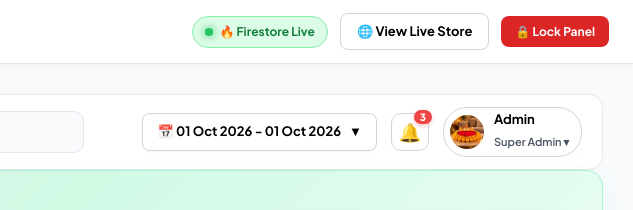
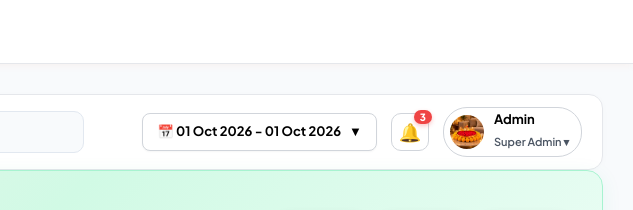
Before and after one commit to khushukolhe/blinjo-unique, a website: page admin.html in a window 1280 px wide. Shown: the top 210 px of the page, 647-1280 px from the left. Drawn offline with Linux system fonts and the light colour scheme.

Commit message:
Remove header action buttons from admin panel

```diff
--- a/admin.html
+++ b/admin.html
@@ -27,17 +27,7 @@
         <span class="admin-badge-tag">STORE MANAGER</span>
       </div>
 
-      <div class="admin-header-actions" style="display:flex; align-items:center; gap:12px;">
-        <span id="firestoreStatusBadge" style="display:inline-flex; align-items:center; gap:6px; background:#dcfce7; color:#15803d; border:1px solid #86efac; font-size:12px; font-weight:700; padding:6px 12px; border-radius:20px;">
-          <span style="width:8px; height:8px; background:#22c55e; border-radius:50%; display:inline-block; box-shadow:0 0 8px #22c55e;"></span> 🔥 Firestore Live
-        </span>
-        <a href="index.html" class="btn-outline-store" target="_blank">
-          🌐 View Live Store
-        </a>
-        <button class="btn-danger-sm" id="adminLogoutBtn">
-          🔒 Lock Panel
-        </button>
-      </div>
+
     </div>
   </header>
 
```
Also changed, not shown: public/admin.html (+1 -11 lines).
